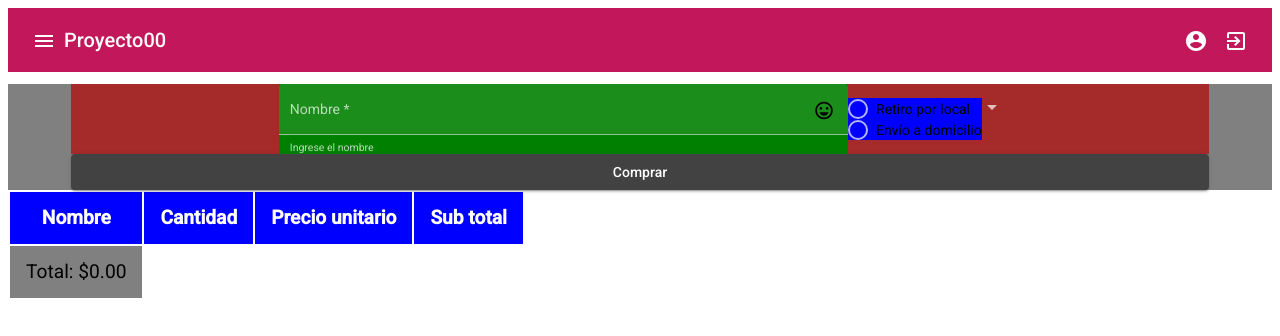
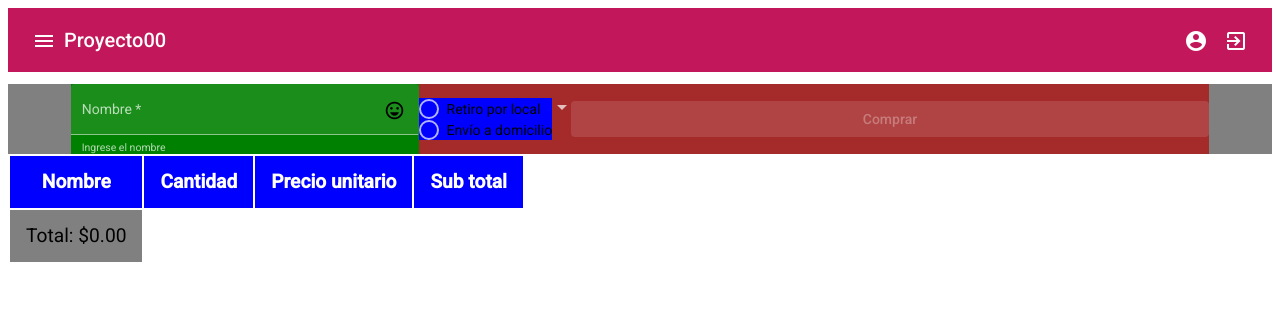
Before and after one commit to Matias-DR/proyecto_00, an Angular app: page /checkout in a window 1280 px wide. Shown: the top 336 px of the page. Built offline with nearby package versions, Linux system fonts and the light colour scheme.

Commit message:
details running

```diff
--- a/src/app/modules/checkout/checkout.component.html
+++ b/src/app/modules/checkout/checkout.component.html
@@ -1,5 +1,5 @@
 <div class="form-container">
-    <form class="form" action="">
+    <form class="form" (ngSubmit)="buy()" #checkoutForm="ngForm">
         <mat-form-field appearance="fill">
             <mat-label>Nombre</mat-label>
             <!-- [(ngModel)]: Con esta propiedad podemos permitirnos traer el dato de una variable desde el componente -->
@@ -35,7 +35,7 @@
                 </mat-select>
             </ng-container>
         </div>
+        <button mat-raised-button [disabled]="!checkoutForm.form.valid">Comprar</button>
     </form>
-    <button mat-raised-button [disabled]="!enable_to_buy ? true : false">Comprar</button>
 </div>
 <app-detail></app-detail>
--- a/src/app/modules/checkout/checkout.component.ts
+++ b/src/app/modules/checkout/checkout.component.ts
@@ -15,9 +15,11 @@ export class CheckoutComponent implements OnInit {
 	}
 	shipping: boolean = false;
 	subsidiary_selected: string = '';
-	enable_to_buy: boolean = true;
 
 	constructor() { }
+
+	ngOnInit(): void {
+	}
 
 	on_shipping_mode_change(): void {
 		this.shipping = !this.shipping
@@ -28,7 +30,7 @@ export class CheckoutComponent implements OnInit {
 		console.log(this.subsidiary_selected)
 	}
 
-	ngOnInit(): void {
+	buy(): void {
+		console.log('buy')
 	}
-
 }
```
